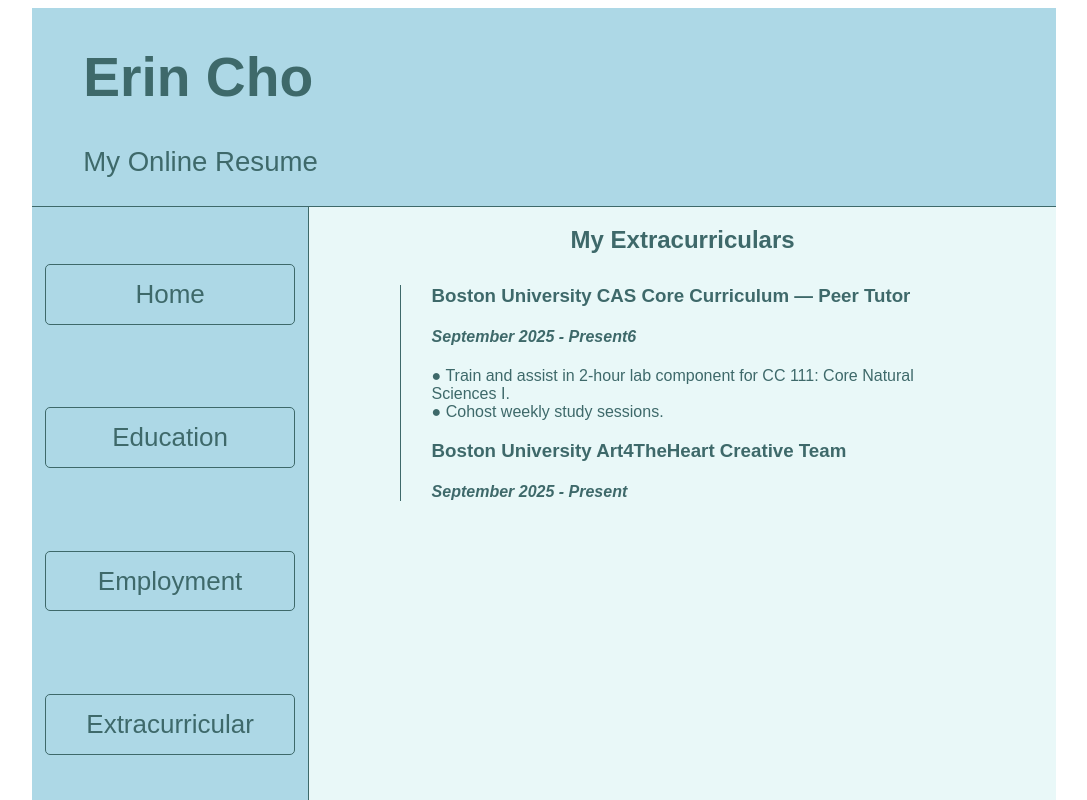
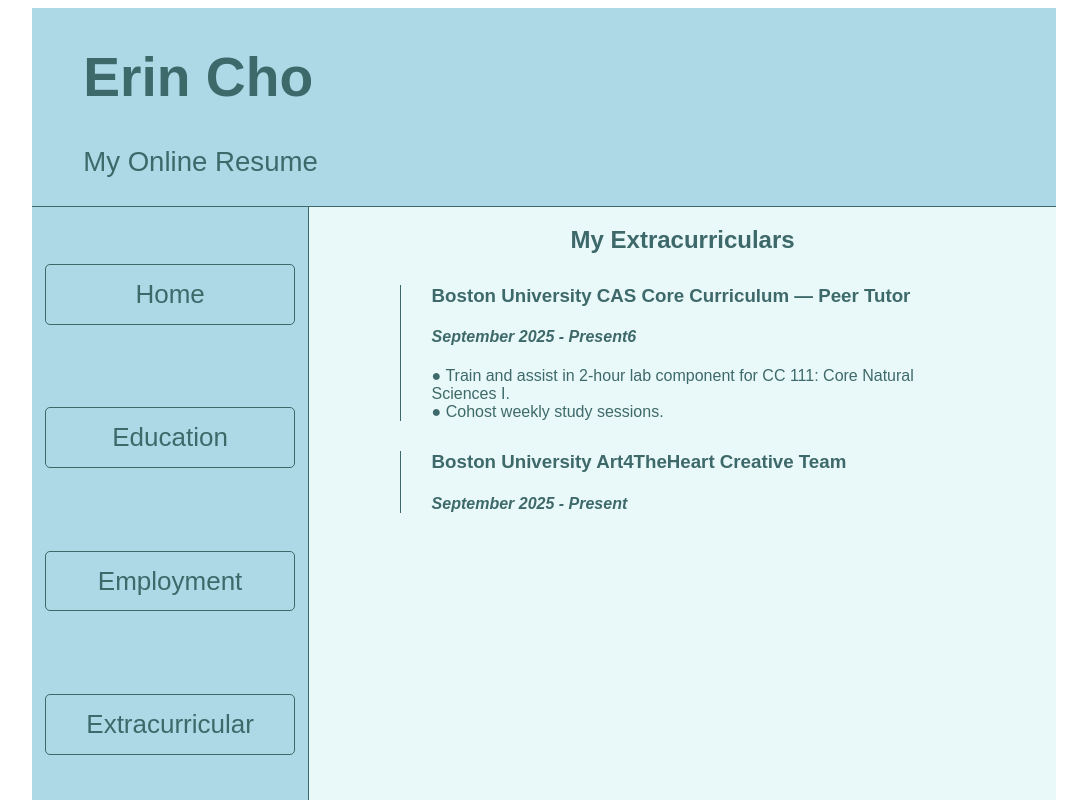
Before and after one commit to er1nh4/cs391a1-mp3, a React app: page /extracurriculars.html in a window 1280 px wide. Shown: the top 800 px of the page, without its empty margins (96-1183 px from the left). Built offline with nearby package versions, Linux system fonts and the light colour scheme; the HTML template or start-up script is replaced by a standard one.

Commit message:
Added some extracurricular activities

```diff
--- a/src/components/main/Extracurriculars.tsx
+++ b/src/components/main/Extracurriculars.tsx
@@ -41,6 +41,8 @@ export default function Extracurriculars() {
                         <p> ● Train and assist in 2-hour lab component for CC 111: Core
                                 Natural Sciences I.<br/>
                             ● Cohost weekly study sessions.<br/></p>
+                    </StyledList>
+                    <StyledList>
                         <h3>Boston University Art4TheHeart Creative Team</h3>
                         <h4><em> September 2025 - Present </em></h4>
                     </StyledList>
```
